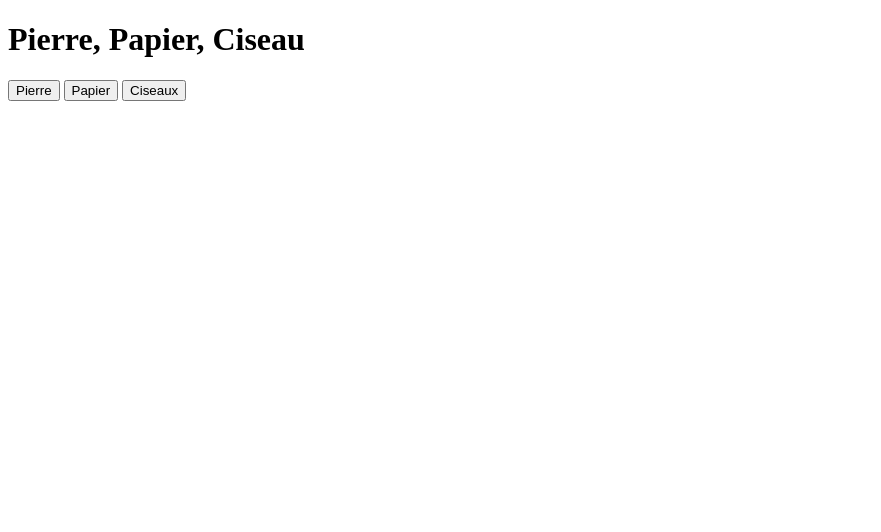
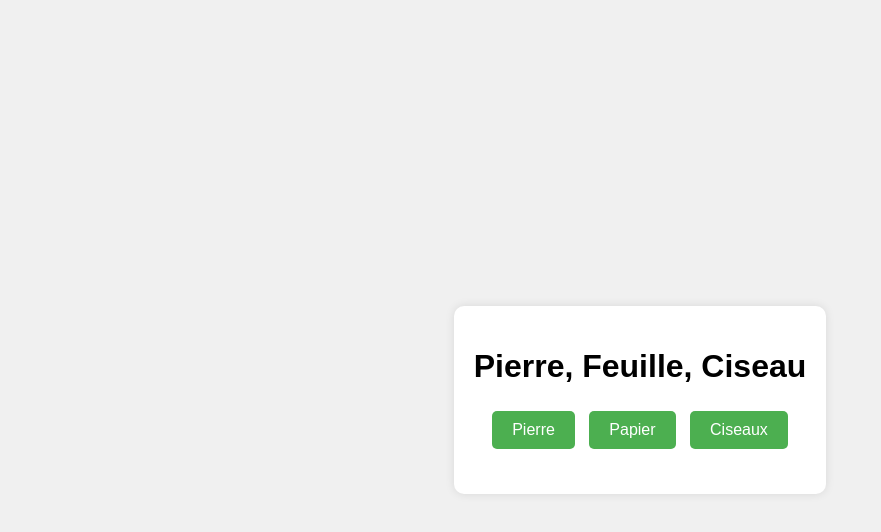
Before and after one commit to adonaiGmassa/pierreFeuilleCiseau, a plain HTML site: page javascript/index.html in a window 1280 px wide. Shown: the whole page, without its empty margins (0-881 px from the left). Drawn offline with Linux system fonts and the light colour scheme.

Commit message:
Modif css

```diff
--- a/javascript/index.html
+++ b/javascript/index.html
@@ -1,17 +1,22 @@
 <!DOCTYPE html>
 <html lang="fr">
+
     <head>
+
         <meta charset="UTF-8">
         <meta name="viewport" content="width=device-width, initial-scale=1.0">
+        <link rel="stylesheet" href="style.css">
         <title>Pierre Feuille Ciseau</title>
+
     </head>
+
     <body>
 
         <div class="container">
-            <h1>Pierre, Papier, Ciseau</h1>
+            <h1>Pierre, Feuille, Ciseau</h1>
             <div class="choix">
                 <button onclick="play('pierre')">Pierre</button>
-                <button onclick="play('papier')">Papier</button>
+                <button onclick="play('Feuille')">Papier</button>
                 <button onclick="play('ciseau')">Ciseaux</button>
             </div>
             <div class="resultat">
@@ -22,4 +27,5 @@
         <script src="script.js"></script>
 
     </body>
+
 </html>
--- a/javascript/style.css
+++ b/javascript/style.css
@@ -0,0 +1,37 @@
+body {
+    font-family: Arial, sans-serif;
+    background-color: #f0f0f0;
+    display: flex;
+    justify-content: center;
+    align-items: center;
+    height: 100vh;
+    margin: 0;
+}
+
+.container {
+    text-align: center;
+    background: white;
+    padding: 20px;
+    border-radius: 10px;
+    box-shadow: 0 0 10px rgba(0, 0, 0, 0.1);
+}
+
+button {
+    padding: 10px 20px;
+    font-size: 16px;
+    margin: 5px;
+    border: none;
+    border-radius: 5px;
+    cursor: pointer;
+    background-color: #4CAF50;
+    color: white;
+    transition: background-color 0.3s;
+}
+
+button:hover {
+    background-color: #45a049;
+}
+
+.resultat {
+    margin-top: 20px;
+}
```
